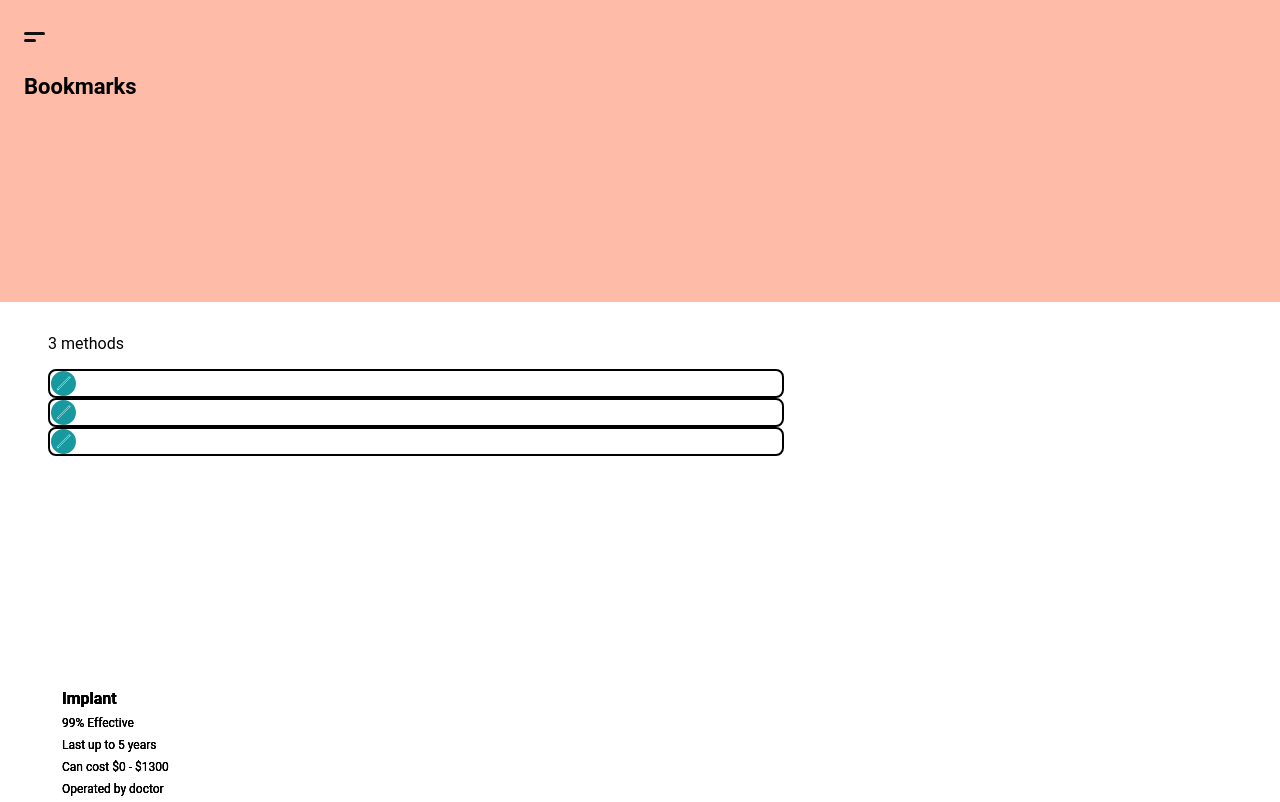
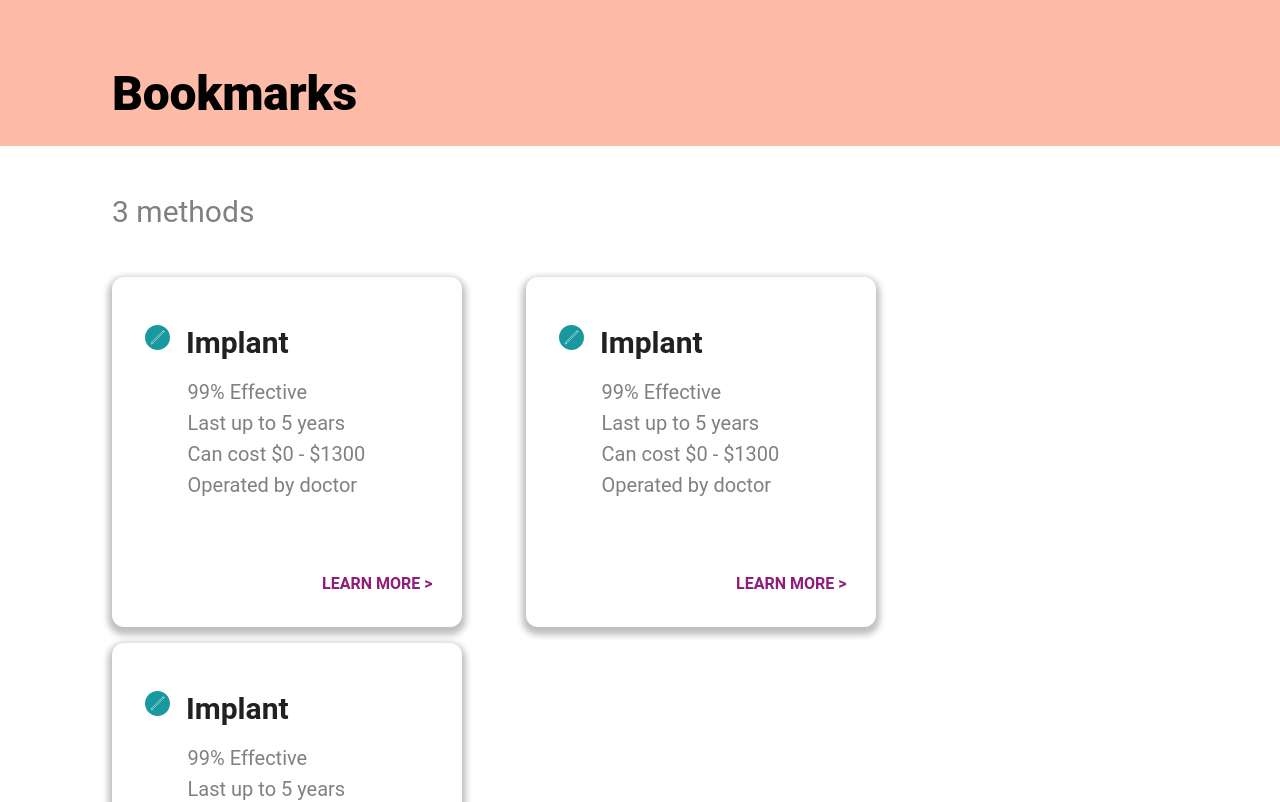
Before and after one commit to sandboxnu/knowyouroptions, a Next.js app in the folder frontend/: page /bookmark in a window 1280 px wide. Shown: the top 802 px of the page. Built offline with nearby package versions, Linux system fonts and the light colour scheme; a web font is replaced by a local one.

Commit message:
frontend styling

```diff
--- a/frontend/pages/bookmark.tsx
+++ b/frontend/pages/bookmark.tsx
@@ -4,7 +4,6 @@ import React, { ReactElement, useEffect, useState } from 'react';
 import { Column, Row } from '../templates/contraceptives/tabs/StyledComponents';
 import styled from 'styled-components';
 import Pill from '../components/Pill';
-import { API, User } from '../api-client';
 import { useRouter } from 'next/router';
 import { size, device, maxDevice } from '../templates/mediaSizes';
 import axios from 'axios';
@@ -13,9 +12,23 @@ import SvgPatchBookmark from '../public/bookmarks-icons/patch.svg';
 import SvgCondomBookmark from '../public/bookmarks-icons/condom.svg';
 import SvgMenuButton from '../public/menu.svg';
 import { icons } from 'antd/lib/image/PreviewGroup';
+import { API, Contraceptive, User } from '../api-client';
+
+const Body = styled.div`
+  display: flex;
+  flex-direction: column;
+  padding: 0rem 1.5rem;
+  row-gap: 1rem;
+  width: 100%;
+  height: 100%;
+
+  @media ${device.laptop} {
+    padding: 1rem 7rem;
+  }
+`;
 
 const Container = styled.div`
-  width: 100%;
+  width: 100vw;
   margin: 0;
   padding: 0;
   display: flex;
@@ -23,74 +36,133 @@ const Container = styled.div`
   height: 100vh;
 `;
 
-const Body = styled(Container)`
-  padding: 0rem 1.5rem;
-
-  @media ${device.laptop} {
-    padding: 1rem 3rem;
-    width: 65vw;
-  }
-`;
-
 const Header = styled(Container)`
   background-color: #febba8;
   display: flex;
   flex-direction: column;
-  height: 20vh;
+  height: 20%;
+  justify-content: end;
   margin: 0;
-  padding: 2rem 1.5rem;
+  padding: 1.5rem;
   row-gap: 2rem;
   width: 100%;
 
   @media ${device.laptop} {
-    height: 57vh;
+    height: 40%;
     position: relative;
+    padding-left: 7rem;
+  }
+`;
+
+const LearnMoreButton = styled.p`
+  color: #911d7a;
+  font-family: roboto;
+  font-size: 10px;
+  position: relative;
+  top: 75%;
+
+  @media ${device.laptop} {
+    position: absolute;
+    top: 80%;
+    left: 60%;
+    font-weight: 700;
+    font-size: 16px;
+    line-height: 140%;
+    text-align: right;
   }
 `;
 
 const MethodCard = styled.div`
-  border: 2px solid;
-  border-radius: 0.5rem;
+  border-radius: 0.75rem;
+  box-shadow: 0px 3px 6px rgba(0, 0, 0, 0.161);
+  column-gap: 0.5rem;
+  display: flex;
+  flex-direction: row;
+  justify-content: flex-start;
+  padding: 1rem;
+  @media ${device.laptop} {
+    align-items: flex-start;
+    box-shadow: 0px 4px 6px 4px rgba(0, 0, 0, 0.25);
+    column-gap: 0.5rem;
+    height: 350px;
+    justify-content: flex-start;
+    padding: 3rem 2rem;
+    position: relative;
+    width: 350px;
+  }
+`;
+
+const MethodCount = styled.p`
+  color: gray;
+  font-family: roboto;
+  font-size: 15px;
+  margin: 1rem 0 0 0;
+  @media ${device.laptop} {
+    font-size: 30px;
+    font-weight: 400;
+    line-height: 35px;
+    margin: 2rem 0;
+  }
 `;
 
 const MethodInfo = styled.p`
-  font-size: 0.75rem;
-  margin: 0.25rem;
+  color: #5d5d5d;
+  font-family: roboto;
+  font-size: 12px;
+  margin: 0.1rem;
+  @media ${device.laptop} {
+    color: #808080;
+    font-weight: 400;
+    font-size: 20px;
+    line-height: 140%;
+  }
+`;
+
+const MethodInfoColumn = styled(Column)`
+  margin-left: 0.5rem;
+  justify: left;
+  width: 58%;
+  @media ${device.laptop} {
+    bottom: 0;
+    justify: left;
+    width: 80%;
+  }
 `;
 
 const MethodName = styled.h1`
-  font-size: 1rem;
-  margin: 0.25rem;
+  color: #212121;
+  font-family: roboto;
+  font-size: 18px;
+  font-weight: 500;
+  margin: 0.1rem;
+  @media ${device.laptop} {
+    font-weight: 700;
+    font-size: 30px;
+    line-height: 35px;
+    margin: 0 0 1rem 0;
+  }
 `;
 
-const PillDesktop = styled(Pill)`
-  background: #fffefe;
-  display: inline;
-  margin: 1rem;
-  padding: 0.2rem 0.3rem;
-`;
+const MethodsContainer = styled.div`
+  width: 100%;
+  height: 100%;
+  display: flex;
+  flex-direction: column;
+  row-gap: 1rem;
 
-const QuickAccess = styled.div`
   @media ${device.laptop} {
     display: flex;
     flex-direction: row;
-    padding: 1.5rem 1.5rem;
+    flex-wrap: wrap;
+    justify-content: start;
+    column-gap: 4rem;
   }
 `;
 
-const SvgDesktopColumn = styled(Column)`
-  margin-left: 0.5rem;
-  justify: left;
+const SvgMenuButtonStyled = styled(SvgMenuButton)`
   @media ${device.laptop} {
-    bottom: 0;
-    justify: left;
-    position: absolute;
+    visibility: hidden;
   }
-`;
-
-const SvgRow = styled(Row)`
-  margin-left: auto;
-  margin-top: auto;
 `;
 
 const Title = styled.h1`
@@ -98,27 +170,20 @@ const Title = styled.h1`
   font-size: 22px;
   margin: 0;
   @media ${device.laptop} {
+    font-size: 48px;
+    font-weight: 900;
+    line-height: 56px;
+    letter-spacing: -0.005em;
   }
 `;
 
-type BookmarkProps = {
-  bookmarks: string[];
-};
-// const Bookmark = (bookmark: BookmarkProps): ReactElement => {
-//   return (
-//     <div>
-//       <input type="text" onChange={retriveBookmark} />
-//     </div>
-//   );
-// };
-const retriveBookmark = () => {
+const retrieveBookmark = () => {
   const res = API.user.getBookmarks();
   res.then((value) => {
     console.log(value + ' val');
   });
 
-  const post = API.user.postBookmark('IUD');
-  API.user.deleteBookmarks('Implant');
+  return res;
 };
 
 // PLACEHOLDER: NEED TO GET BOOKMARKED METHODS FROM CURRENT USER
@@ -172,36 +237,62 @@ const Method = ({
   return (
     <>
       <MethodCard>
-        <SvgRow>
         {icon}
-          <SvgDesktopColumn>
+        <MethodInfoColumn>
           <MethodName>{name}</MethodName>
           <MethodInfo>{effectiveRate}</MethodInfo>
           <MethodInfo>{useFrequency}</MethodInfo>
           <MethodInfo>{cost}</MethodInfo>
           <MethodInfo>{application}</MethodInfo>
-          </SvgDesktopColumn>
-        </SvgRow>
+        </MethodInfoColumn>
+        <LearnMoreButton> LEARN MORE {'>'} </LearnMoreButton>
       </MethodCard>
     </>
   );
 };
 
-const Bookmark = (bookmark: BookmarkProps): ReactElement => {
-  // TODO: add a button for the nav bar
-  // TODO: add next page button??? ask emily
-  // TODO: add learn more button
-  // TODO: scroll bar
+type BookmarkProps = {
+  bookmarks: string[];
+};
+
+const Bookmark = (bookmarkProps: BookmarkProps): ReactElement => {
+  // TODO: connect menu icon to actual menu
+
+  // HERE: create useEffect to make API calls for the list of bookmarks
+  const { bookmarks } = bookmarkProps;
+  const router = useRouter();
+  const [methodProps, setMethodProps] = useState([{}]);
+  useEffect(() => {
+    if (!methodProps) {
+      getMethodProps();
+    }
+  });
+  const getMethodProps = async () => {
+    try {
+      let newMethodProps: Contraceptive[] = [];
+      bookmarks.map(async (methodName) => {
+        // for each methodName, retrieve the methodProps
+        let methodProp = await API.contraceptive.getContraceptive(methodName);
+        newMethodProps.push(methodProp);
+      });
+      setMethodProps(newMethodProps);
+    } catch (e) {
+      // If user is not signed in (expects not-logged-in error)
+      router.push('/signin');
+    }
+  };
+
   return (
     <>
       <Container>
         <Header>
-          <SvgMenuButton />
+          <SvgMenuButtonStyled />
           <Title>Bookmarks</Title>
         </Header>
 
         <Body>
-          <p> {BookmarkedMethodProps.length} methods</p>
+          <MethodCount> {BookmarkedMethodProps.length} methods</MethodCount>
+          <MethodsContainer>
             {BookmarkedMethodProps.map((method) => {
               return (
                 <Method
@@ -214,6 +305,7 @@ const Bookmark = (bookmark: BookmarkProps): ReactElement => {
                 />
               );
             })}
+          </MethodsContainer>
         </Body>
       </Container>
     </>
```
Lines whose indentation alone changed are shown as unchanged.
